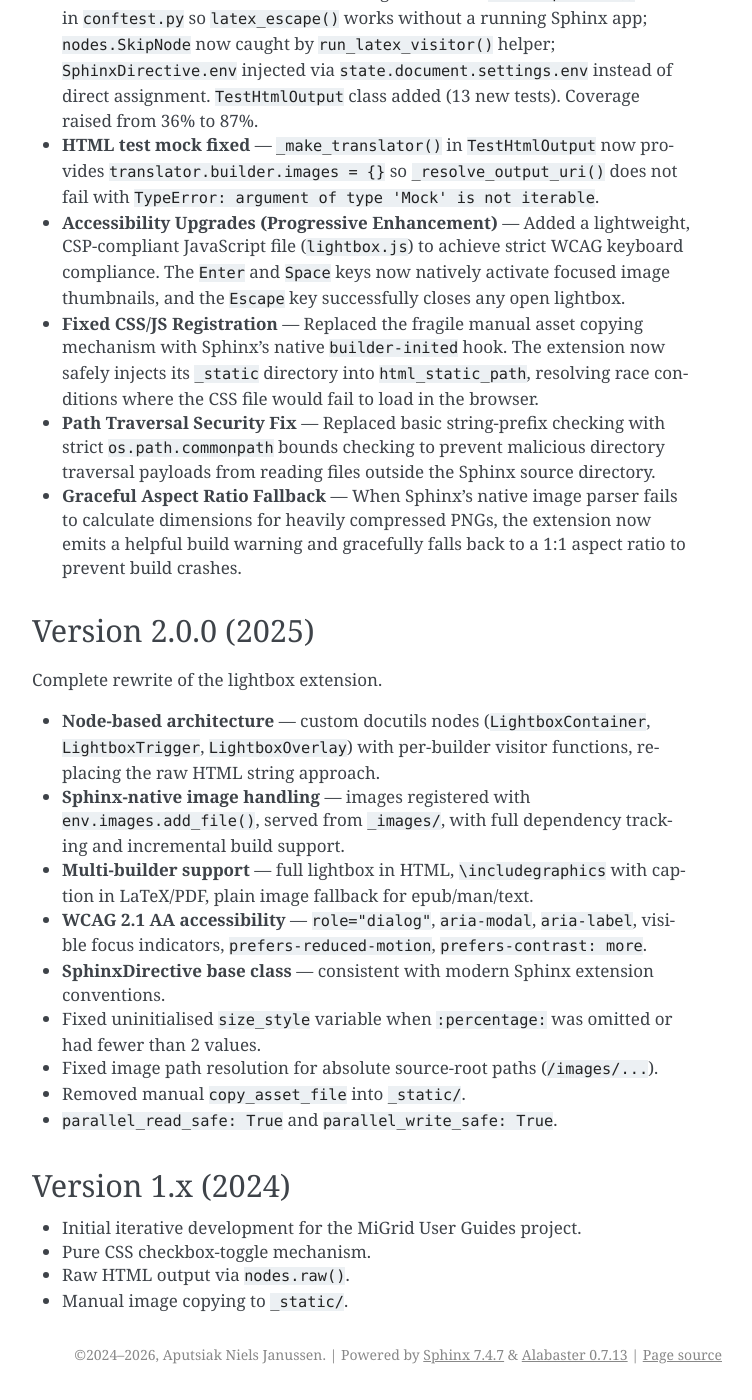
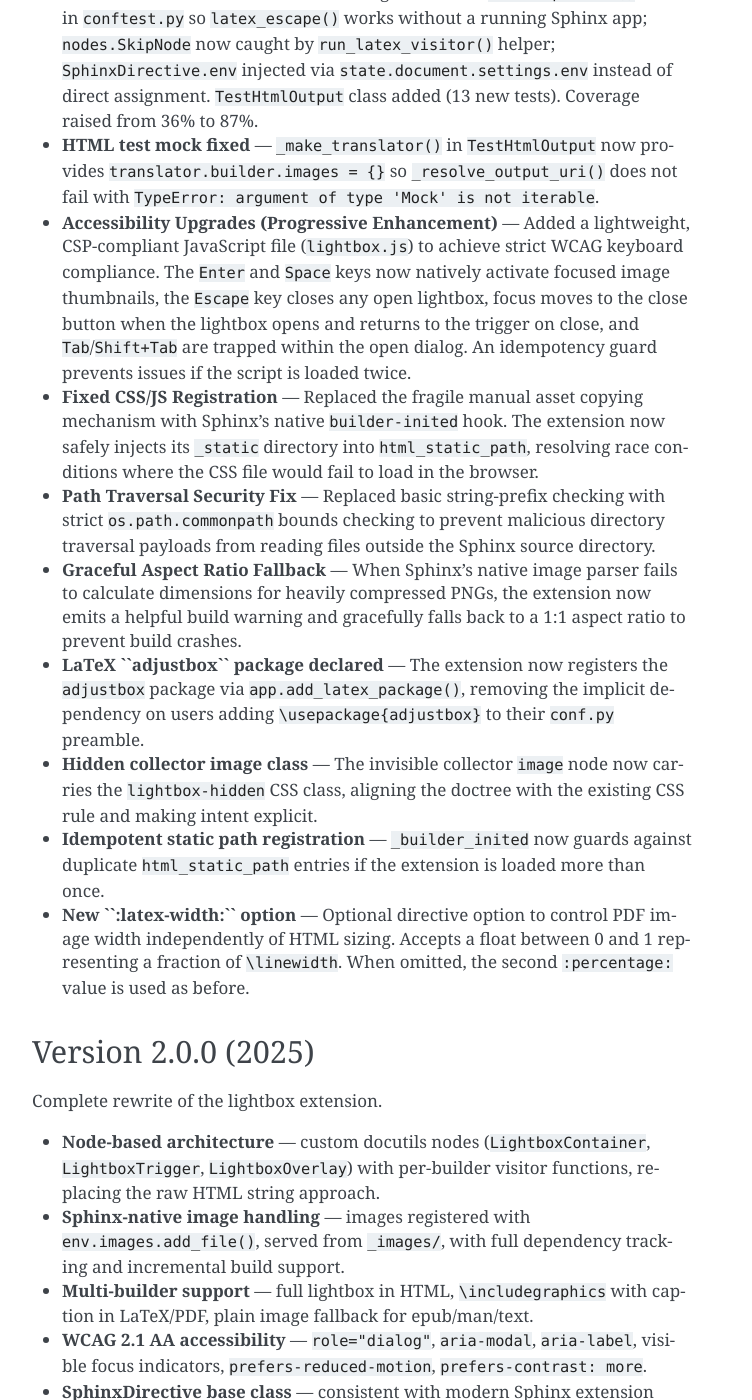
Before and after one commit to aputtu/sphinx-lightbox, a Sphinx documentation site: the page built from docs/changelog.rst, in a window 1280 px wide and 1400 px high, scrolled down 783 px. Shown: the whole window, without its empty margins (388-1140 px from the left). Built offline with Sphinx 7.4.7, drawn with Linux system fonts in a browser that asks for light colours; the version number is read from the project's files by our own code.

Commit message:
Address review findings and add :latex-width: option
Review fixes:
- Register adjustbox LaTeX package via app.add_latex_package(),
  removing implicit dependency on user conf.py preamble
- Assign lightbox-hidden class to collector image node,
  aligning doctree with existing CSS rule
- Guard _builder_inited against duplicate html_static_path entries
- Remove redundant \usepackage{adjustbox} from docs/conf.py

New feature:
- Add optional :latex-width: directive option (float 0–1) to control
  PDF image width independently of HTML sizing. Falls back to
  percentage-based default when omitted. Invalid values emit a
  structured warning and preserve the fallback.

Tests:
- Add TestLatexWidthOption (7 tests): override, fallback, validation,
  HTML isolation
- Add TestLatexPackageRegistration, idempotent static path test,
  hidden image class test

Docs:
- Document :latex-width: in directive.rst, usage.rst, changelog.rst
- Add live example with :latex-width: 0.60 to demonstrate visible
  difference in PDF output

```diff
--- a/docs/changelog.rst
+++ b/docs/changelog.rst
@@ -40,7 +40,10 @@
 - **Accessibility Upgrades (Progressive Enhancement)** — Added a lightweight,
   CSP-compliant JavaScript file (``lightbox.js``) to achieve strict WCAG keyboard
   compliance. The ``Enter`` and ``Space`` keys now natively activate focused image
-  thumbnails, and the ``Escape`` key successfully closes any open lightbox.
+  thumbnails, the ``Escape`` key closes any open lightbox, focus moves to the
+  close button when the lightbox opens and returns to the trigger on close, and
+  ``Tab``/``Shift+Tab`` are trapped within the open dialog. An idempotency guard
+  prevents issues if the script is loaded twice.
 - **Fixed CSS/JS Registration** — Replaced the fragile manual asset copying
   mechanism with Sphinx's native ``builder-inited`` hook. The extension now
   safely injects its ``_static`` directory into ``html_static_path``,
@@ -52,6 +55,20 @@
   to calculate dimensions for heavily compressed PNGs, the extension now emits a
   helpful build warning and gracefully falls back to a 1:1 aspect ratio to
   prevent build crashes.
+- **LaTeX ``adjustbox`` package declared** — The extension now registers the
+  ``adjustbox`` package via ``app.add_latex_package()``, removing the implicit
+  dependency on users adding ``\usepackage{adjustbox}`` to their ``conf.py``
+  preamble.
+- **Hidden collector image class** — The invisible collector ``image`` node
+  now carries the ``lightbox-hidden`` CSS class, aligning the doctree with the
+  existing CSS rule and making intent explicit.
+- **Idempotent static path registration** — ``_builder_inited`` now guards
+  against duplicate ``html_static_path`` entries if the extension is loaded
+  more than once.
+- **New ``:latex-width:`` option** — Optional directive option to control PDF
+  image width independently of HTML sizing.  Accepts a float between 0 and 1
+  representing a fraction of ``\linewidth``.  When omitted, the second
+  ``:percentage:`` value is used as before.
 
 Version 2.0.0 (2025)
 ---------------------
--- a/docs/conf.py
+++ b/docs/conf.py
@@ -44,7 +44,6 @@
     "preamble": r"""
         \setlength{\headheight}{14pt}
         \addtolength{\topmargin}{-2pt}
-        \usepackage{adjustbox}
         \usepackage{needspace}
         \usepackage{etoolbox}
         \preto{\sphinxVerbatim}{\needspace{6\baselineskip}}
```
Also changed, not shown: docs/directive.rst (+26 -2 lines), docs/usage.rst (+35 -9 lines), 2 other files.
